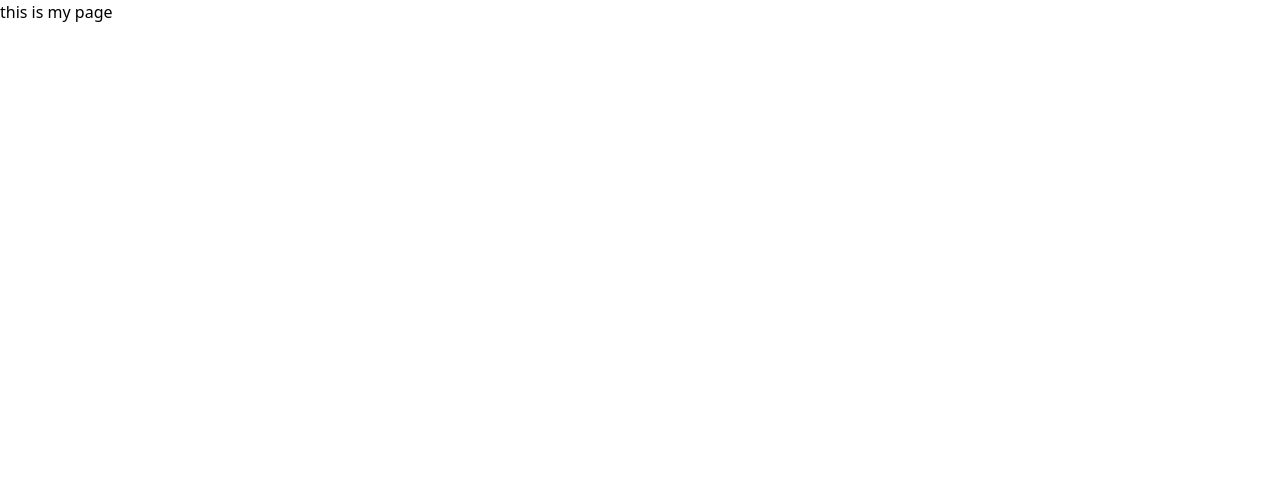
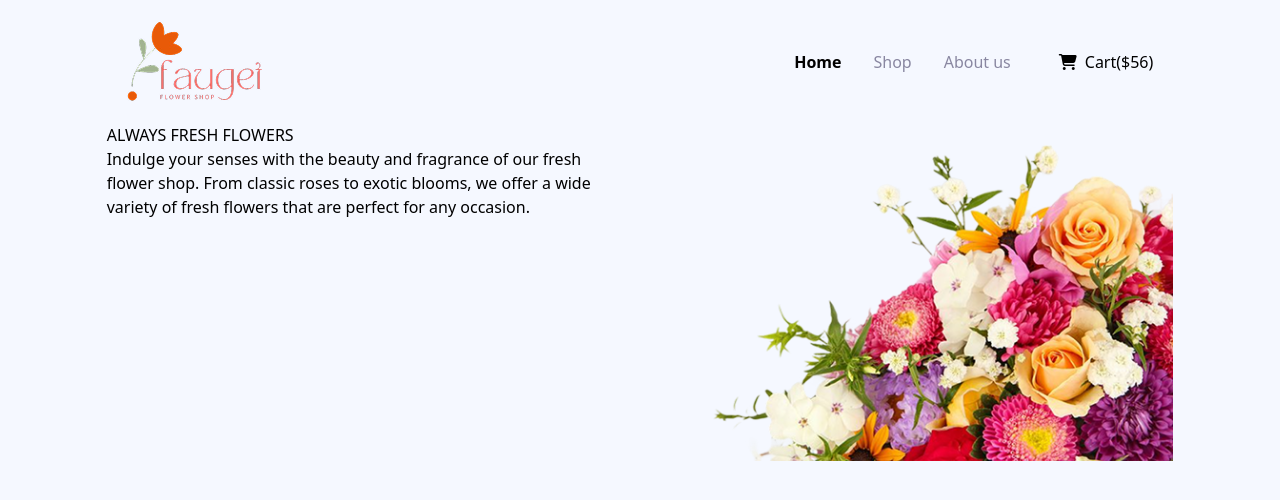
Before and after one commit to omor244/Assingment-2, a plain HTML site: page index.html in a window 1280 px wide. Drawn offline with nearby package versions, Linux system fonts and the light colour scheme.

Commit message:
added navber

```diff
--- a/index.html
+++ b/index.html
@@ -1,12 +1,53 @@
 <!DOCTYPE html>
 <html lang="en">
+
 <head>
     <meta charset="UTF-8">
     <meta name="viewport" content="width=device-width, initial-scale=1.0">
-     <script src="https://cdn.jsdelivr.net/npm/@tailwindcss/browser@4"></script>
+    <script src="https://cdn.jsdelivr.net/npm/@tailwindcss/browser@4"></script>
+    <script src="https://kit.fontawesome.com/63d9135bea.js" crossorigin="anonymous"></script>
     <title>Assingment-2</title>
 </head>
-<body>
-    <h1 class="">this is my page</h1>
+
+<body class="bg-[#F5F8FF]">
+    <header class="w-10/12 mx-auto">
+        <nav class="   flex justify-between items-center   p-5 ">
+
+            <div class="">
+                <img src="assets/logo.png" alt="">
+            </div>
+            <div class="flex gap-12 items-center col-span-2">
+
+
+                <ul class="flex gap-8  invisible lg:visible ">
+                    <li class="font-bold">Home</li>
+                    <li class="text-[#8987A1]">Shop</li>
+                    <li class="text-[#8987A1]">About us</li>
+                </ul>
+
+                <div>
+                    <p class="font-normal flex items-center text-[#000000]"><i
+                            class="fa-solid fa-cart-shopping mr-2"></i> Cart <span>($56)</span></p>
+                </div>
+            </div>
+
+        </nav>
+        <section class="flex justify-between">
+            <div class="w-[550px]">
+                  <h1>ALWAYS <span>FRESH FLOWERS</span></h1>
+                  <p>Indulge your senses with the beauty and fragrance of our fresh flower shop. From classic roses to exotic blooms, we offer a wide variety of fresh flowers that are perfect for any occasion. </p>
+            </div>
+             <div>
+                <img src="assets/hero-flower.png" alt="">
+             </div>
+        </section>
+    </header>
+    <main>
+
+    </main>
+    <footer>
+
+    </footer>
 </body>
+
 </html>
```
